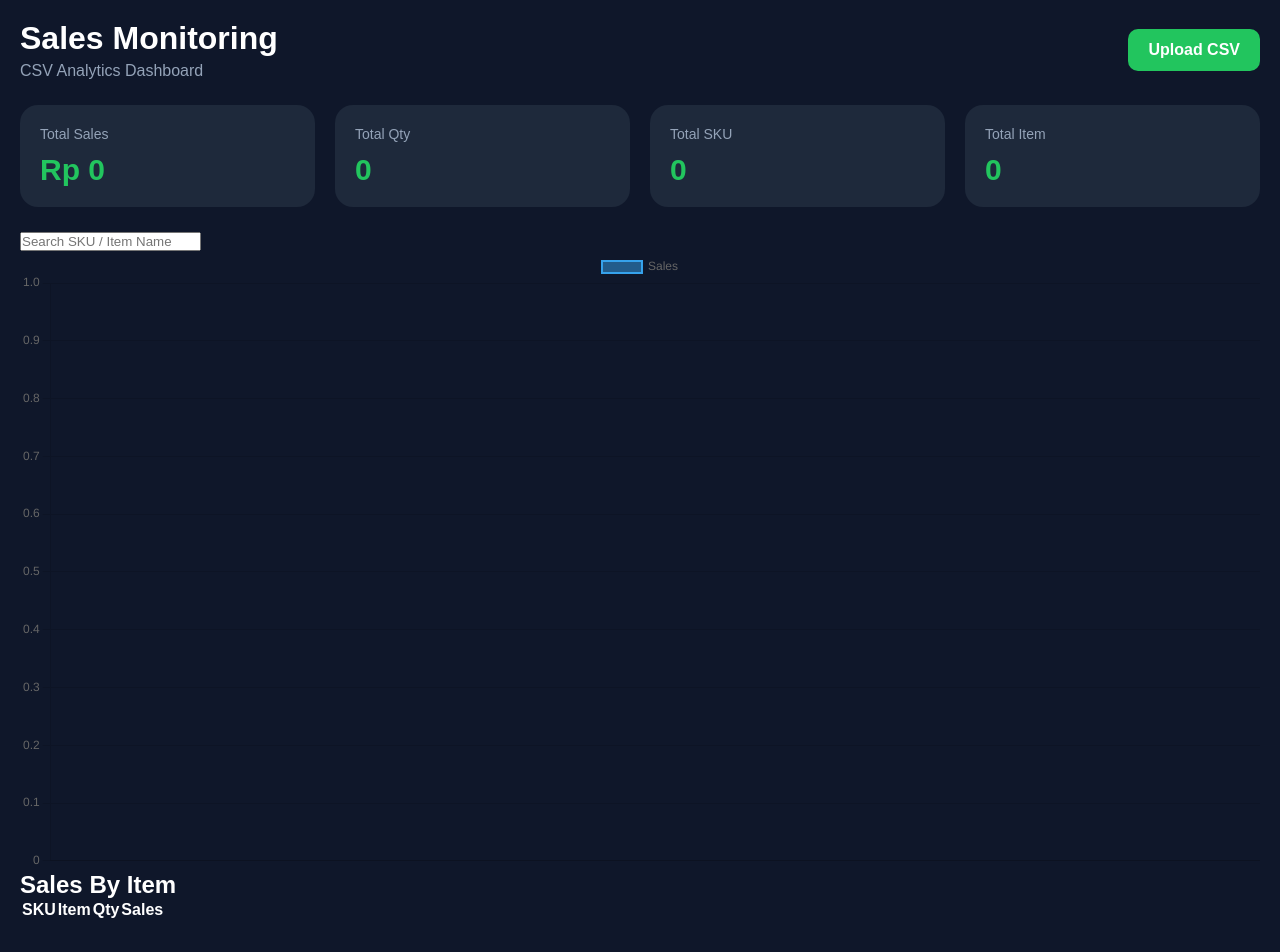
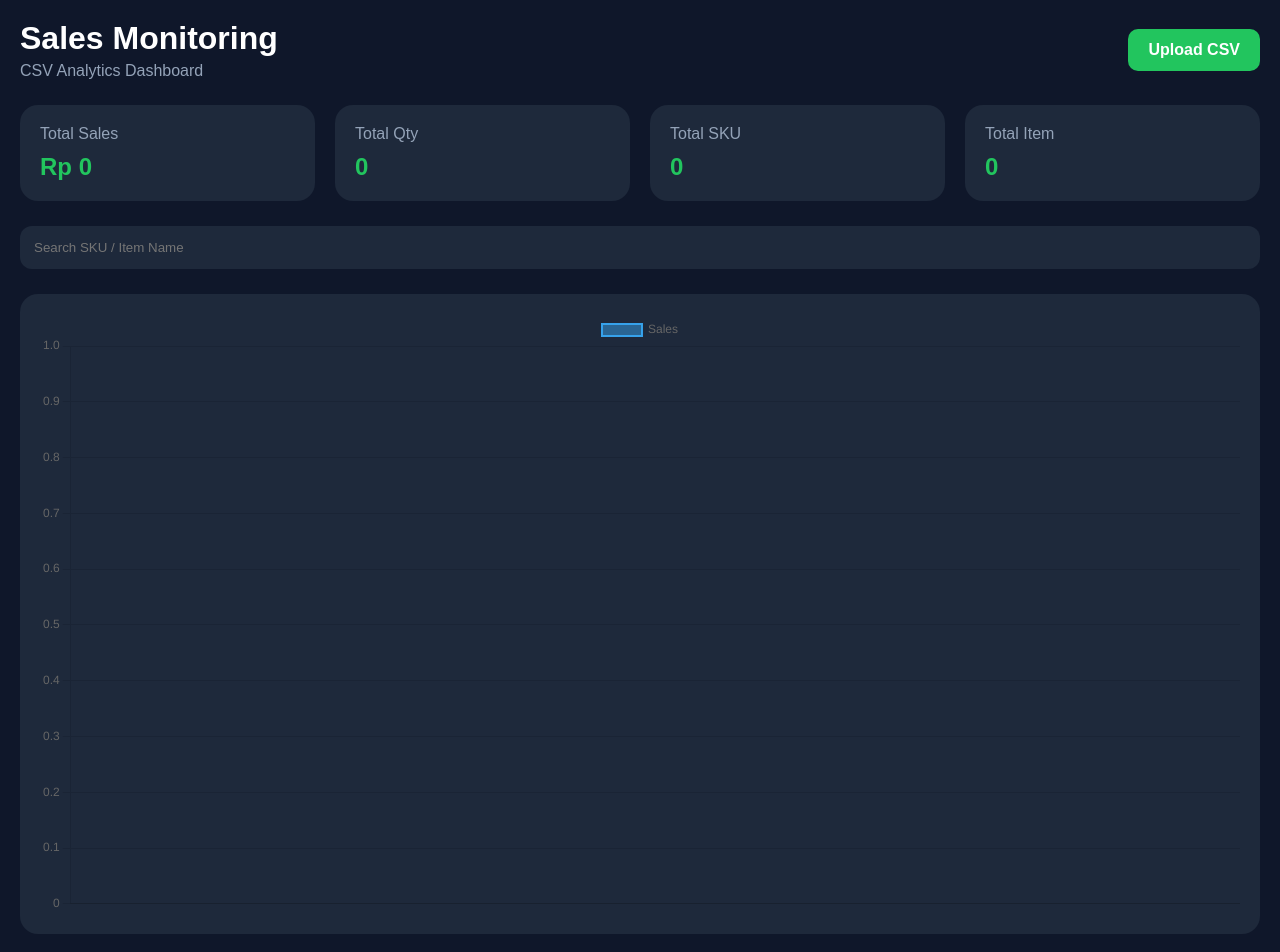
Before and after one commit to Onogauko/sales-monitoring, a plain HTML site: page index.html in a window 1280 px wide. Shown: the top 952 px of the page. Drawn offline with nearby package versions, Linux system fonts and the light colour scheme.

Commit message:
style.css

```diff
--- a/style.css
+++ b/style.css
@@ -30,7 +30,6 @@ body{
 
 .upload-btn{
   background:#22c55e;
-  color:white;
   padding:12px 20px;
   border-radius:10px;
   cursor:pointer;
@@ -43,8 +42,11 @@ body{
 
 .cards{
   display:grid;
-  grid-template-columns:repeat(auto-fit,minmax(220px,1fr));
+  grid-template-columns:
+  repeat(auto-fit,minmax(220px,1fr));
+
   gap:20px;
+
   margin-bottom:25px;
 }
 
@@ -56,16 +58,50 @@ body{
 
 .card span{
   color:#94a3b8;
-  font-size:14px;
 }
 
 .card h2{
   margin-top:10px;
-  font-size:30px;
   color:#22c55e;
 }
 
-.filter-box{
+.search-box{
+  margin-bottom:25px;
+}
+
+.search-box input{
+  width:100%;
+  padding:14px;
+  border:none;
+  border-radius:12px;
+  background:#1e293b;
+  color:white;
+}
+
+.chart-box,
+.table-box{
   background:#1e293b;
   padding:20px;
+  border-radius:18px;
+  margin-bottom:25px;
 }
+
+table{
+  width:100%;
+  border-collapse:collapse;
+}
+
+th,
+td{
+  padding:14px;
+  border-bottom:1px solid #334155;
+  text-align:left;
+}
+
+th{
+  color:#94a3b8;
+}
+
+tr:hover{
+  background:#334155;
+}
```
